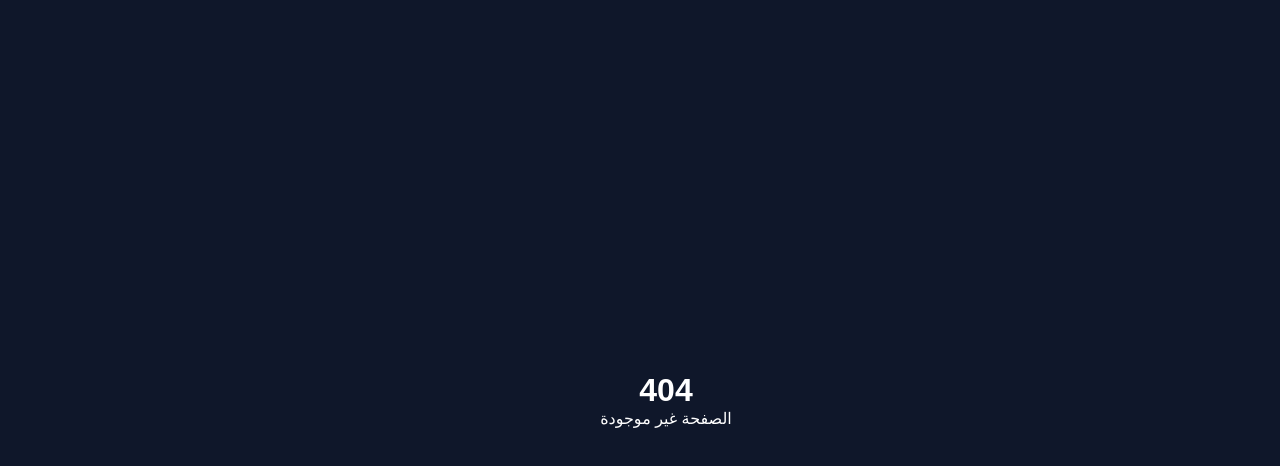
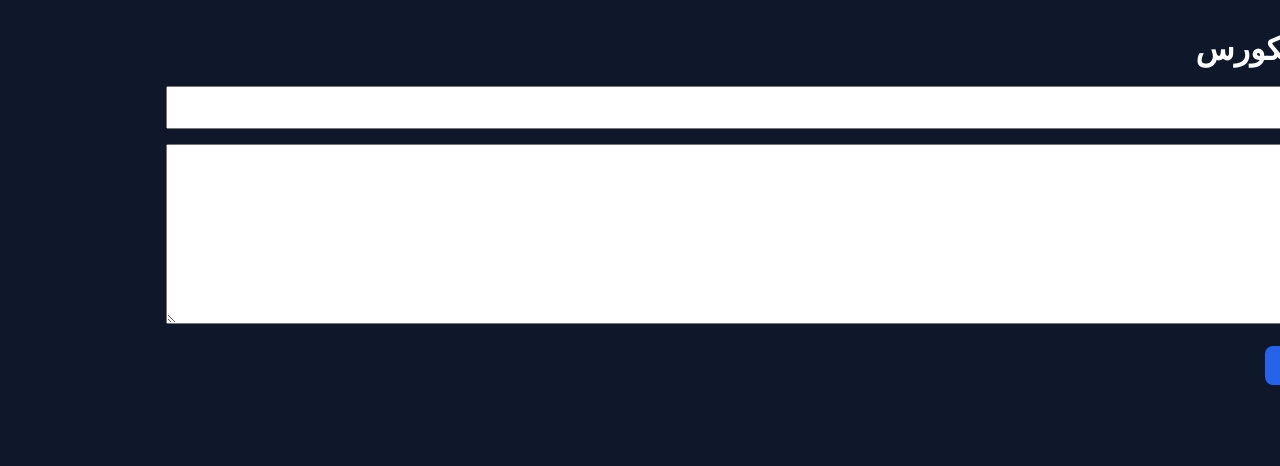
Before and after one commit to mohamedeljoker-ss7/mohamed-el-joker, a Next.js app: page /app/dashboard/edit-course/1 in a window 1280 px wide. Before the commit this address had no page. Shown: the top 466 px of the page. Built offline with nearby package versions, Linux system fonts and the light colour scheme; no server answers; the database is empty.

Commit message:
Implement EditCourse component for course editing
This component allows users to edit course details, including title and description, by fetching existing data from Firestore and updating it upon submission.

```diff
--- /dev/null
+++ b/app/app/dashboard/edit-course/[id]/page.tsx
@@ -0,0 +1,91 @@
+"use client";
+
+import { useEffect, useState } from "react";
+import { useParams } from "next/navigation";
+import {
+  doc,
+  getDoc,
+  updateDoc,
+} from "firebase/firestore";
+import { db } from "@/lib/firebase";
+
+export default function EditCourse() {
+  const { id } = useParams();
+
+  const [title, setTitle] = useState("");
+  const [description, setDescription] = useState("");
+
+  useEffect(() => {
+    async function loadCourse() {
+      const ref = doc(db, "courses", id as string);
+
+      const snap = await getDoc(ref);
+
+      if (snap.exists()) {
+        const data = snap.data();
+
+        setTitle(data.title);
+        setDescription(data.description);
+      }
+    }
+
+    loadCourse();
+  }, [id]);
+
+  async function save() {
+    await updateDoc(doc(db, "courses", id as string), {
+      title,
+      description,
+    });
+
+    alert("تم تحديث الكورس");
+  }
+
+  return (
+    <main
+      style={{
+        padding: "30px",
+        color: "white",
+      }}
+    >
+      <h1>تعديل الكورس</h1>
+
+      <br />
+
+      <input
+        value={title}
+        onChange={(e) => setTitle(e.target.value)}
+        style={{
+          width: "100%",
+          padding: "12px",
+          marginBottom: "15px",
+        }}
+      />
+
+      <textarea
+        value={description}
+        onChange={(e) => setDescription(e.target.value)}
+        style={{
+          width: "100%",
+          height: "180px",
+          padding: "12px",
+        }}
+      />
+
+      <br />
+      <br />
+
+      <button
+        onClick={save}
+        style={{
+          background: "#2563eb",
+          color: "white",
+          padding: "12px 20px",
+          borderRadius: "8px",
+        }}
+      >
+        حفظ التعديلات
+      </button>
+    </main>
+  );
+}
```
